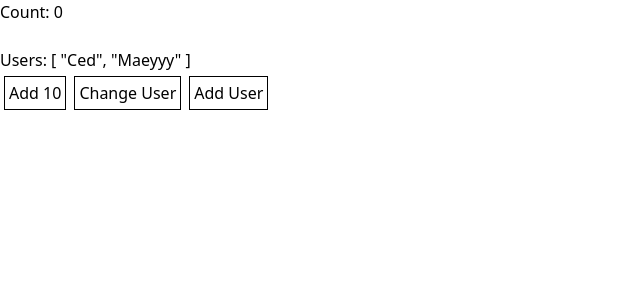
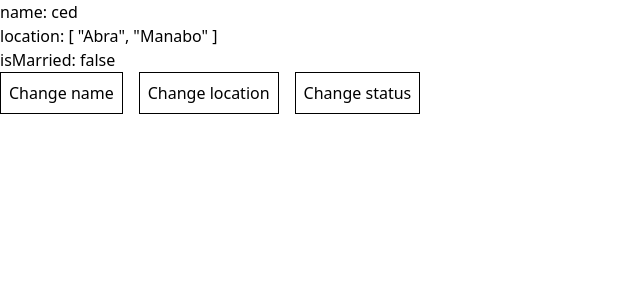
Before and after one commit to CedricKyle/my-vue-journey, a Vue app: page / in a window 1280 px wide. Shown: the top 300 px of the page, without its empty margins (0-640 px from the left). Built offline with nearby package versions, Linux system fonts and the light colour scheme.

Commit message:
This is Ref

```diff
--- a/src/App.vue
+++ b/src/App.vue
@@ -1,7 +1,7 @@
 <script setup>
-  import Reactive from './components/Reactive.vue';
+  import Ref from './components/Ref.vue';
 </script>
 
 <template>
-  <Reactive />
+  <Ref />
 </template>
--- /dev/null
+++ b/src/components/Ref.vue
@@ -0,0 +1,34 @@
+<script setup>
+import { ref } from 'vue';
+  let userInfo = ref({name: 'ced', location:['Abra', 'Manabo'], isMarried: false})
+</script>
+
+<template>
+  <h1>name: {{ userInfo.name }}</h1>
+  <h1>location: {{ userInfo.location }}</h1>
+  <h1>isMarried: {{ userInfo.isMarried }}</h1>
+
+  <div class="flex  gap-2">
+    <button @click="userInfo.name='kyle'" class="border p-2">Change name</button><br>
+    <button @click="userInfo.location = ['San Juan', 'Dalimuno']" class="border p-2">Change location</button><br>
+    <button @click="userInfo.isMarried = true" class="border p-2">Change status</button><br>
+  </div>
+
+</template>
+
+
+<!-- sample 2-->
+<!-- <script setup>
+import { reactive, ref } from 'vue'
+let friends = reactive([ref('Jordan'), ref('Alex'), ref('HuXn')])
+</script>
+
+<template>
+  <h1>1. {{ friends[0] }}</h1>
+  <h1>2. {{ friends[1] }}</h1>
+  <h1>3. {{ friends[2] }}</h1>
+
+  <button @click="friends[0] = '🤝'">Hand Shake</button>
+  <button @click="friends[1] = '🤝'">Hand Shake</button>
+  <button @click="friends[2] = '🤝'">Hand Shake</button>
+</template> -->
```
